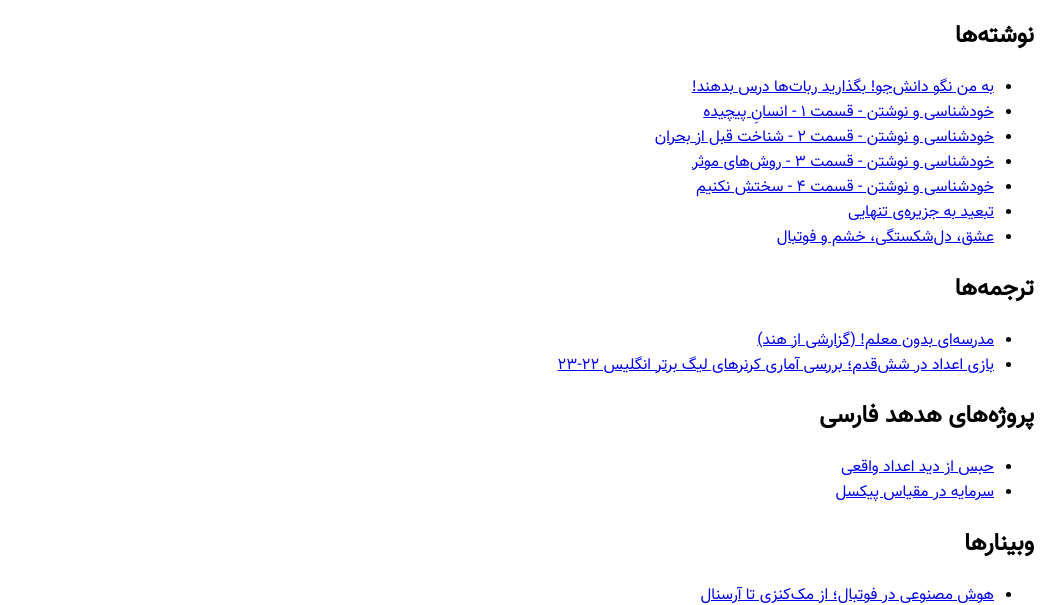
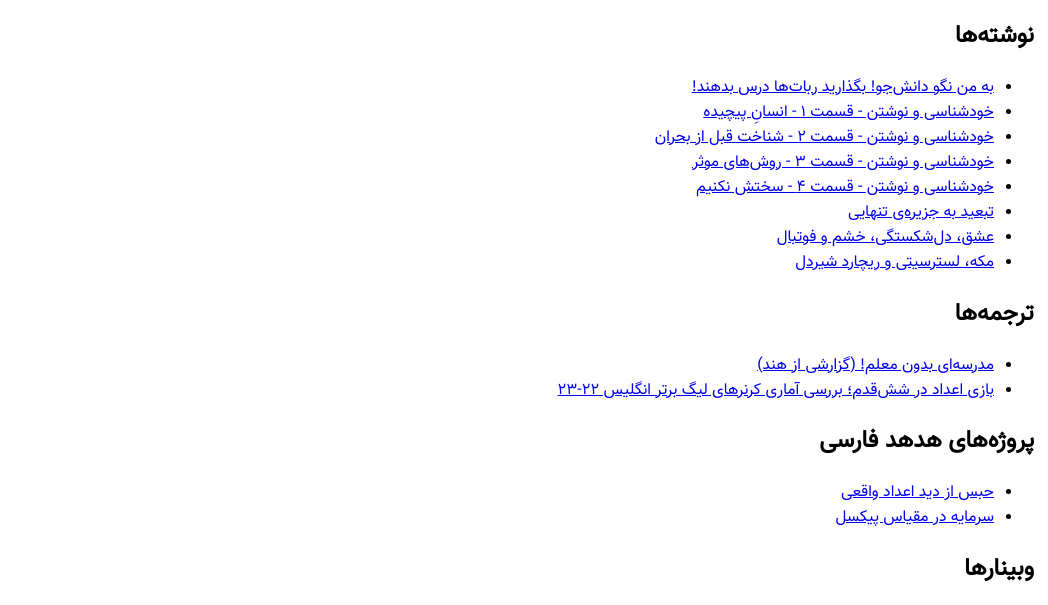
Before and after one commit to SMSadegh19/SMSadegh19.github.io, a plain HTML site: page index.html in a window 1280 px wide. Shown: the part 135-740 px from the top of the page, without its empty margins (232-1280 px from the left). Drawn offline with Linux system fonts and the light colour scheme.

Commit message:
Adding Mecca, Leicester City, and Lionheart

```diff
--- a/index.html
+++ b/index.html
@@ -68,6 +68,11 @@
         <li>
             <a href="https://virgool.io/SharifHarekat/%D8%B9%D8%B4%D9%82-%D8%AF%D9%84-%D8%B4%DA%A9%D8%B3%D8%AA%DA%AF%DB%8C-%D8%AE%D8%B4%D9%85-%D9%88-%D9%81%D9%88%D8%AA%D8%A8%D8%A7%D9%84-fko0vp1yrggw">
                 عشق، دل‌شکستگی، خشم و فوتبال
+            </a>
+        </li>
+        <li>
+            <a href="https://virgool.io/@SMSadegh19/%D9%85%DA%A9%D9%87-%D9%84%D8%B3%D8%AA%D8%B1%D8%B3%DB%8C%D8%AA%DB%8C-%D9%88-%D8%B1%DB%8C%DA%86%D8%A7%D8%B1%D8%AF-%D8%B4%DB%8C%D8%B1%D8%AF%D9%84-ywmandbdhmfg">
+                مکه، لسترسیتی و ریچارد شیردل
             </a>
         </li>
     </ul>
```
